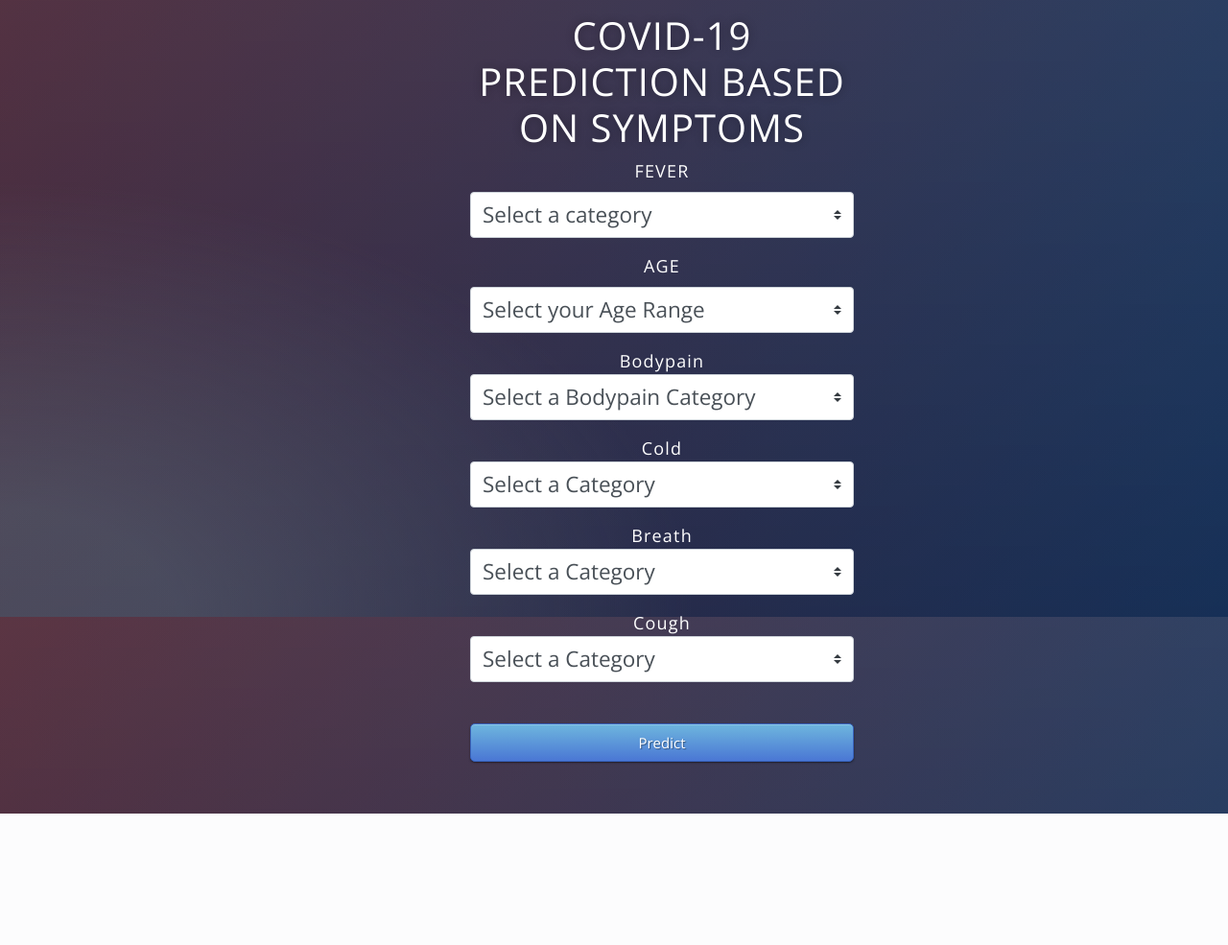
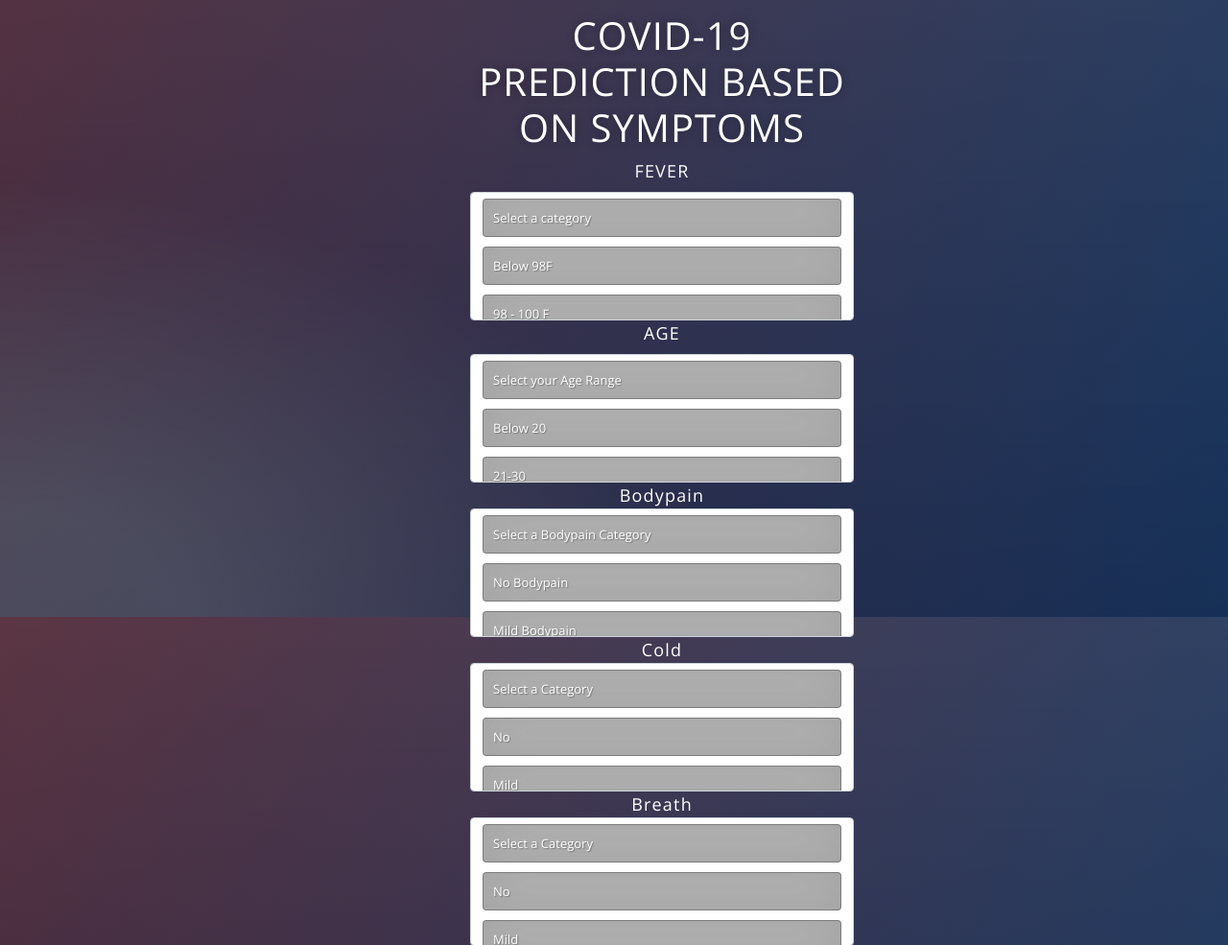
Before and after one commit to SaishMendke/covid_app, a Flask app: page / in a window 1280 px wide. Shown: the part 157-1142 px from the top of the page at 96% size. Before the commit the page ends 1005 px from the top, so only its background shows below. Run offline with Flask 2, Linux system fonts and the light colour scheme; some libraries are stand-ins or nearby versions.

Commit message:
Update index.html

```diff
--- a/templates/index.html
+++ b/templates/index.html
@@ -20,7 +20,7 @@
      <!-- Main Input For Receiving Query to our ML -->
     <form action="{{ url_for('predict')}}"method="post">
        <label for="fever">FEVER</label>
-         <select id="fever" name="fever" placeholder="Select the category" required="required" class="custom-select custom-select-lg mb-3">
+         <select id="fever" name="fever" placeholder="Select the category" required="required" class="custom-select" size="3">
            <option selected>Select a category</option>
            <option value="98">Below 98F</option>
            <option value="99">98 - 100 F</option>
@@ -28,7 +28,7 @@
            <option value="104">Above 104F</option>
          </select><br>
        <label for="age">AGE</label>
-         <select id="age" name="age" placeholder="Age" required="required" class="custom-select custom-select-lg mb-3">
+         <select id="age" name="age" placeholder="Age" required="required" class="custom-select" size="3">
            <option selected>Select your Age Range</option>
            <option value="10">Below 20</option>
            <option value="25">21-30</option>
@@ -39,28 +39,28 @@
            <option value="85">Above 70</option>
           </select><br>
       <lable for="bodypain">Bodypain</label>
-          <select id="bodypain" name="bodypain" placeholder="Bodypain" required="required" class="custom-select custom-select-lg mb-3">
+          <select id="bodypain" name="bodypain" placeholder="Bodypain" required="required" class="custom-select" size="3">
             <option selected>Select a Bodypain Category</option>
             <option value="0">No Bodypain</option>
             <option value="1">Mild Bodypain</option>
             <option value="2">Severe Bodypain</option>
           </select><br>
       <lable for="cold">Cold</label>
-          <select id="cold" name="cold" placeholder="Cold" required="required" class="custom-select custom-select-lg mb-3">
+          <select id="cold" name="cold" placeholder="Cold" required="required" class="custom-select" size="3">
             <option selected>Select a Category</option>
             <option value="0">No</option>
             <option value="1">Mild</option>
             <option value="2">Severe</option>
           </select><br>
       <lable for="breath">Breath</label>
-          <select id="breath" name="breath" placeholder="Breath" required="required" class="custom-select custom-select-lg mb-3">
+          <select id="breath" name="breath" placeholder="Breath" required="required" class="custom-select" size="3">
             <option selected>Select a Category</option>
             <option value="0">No</option>
             <option value="1">Mild</option>
             <option value="2">Severe</option>
           </select><br>
       <lable for="cough">Cough</label>
-          <select id="cough" name="cough" placeholder="Cough" required="required" class="custom-select custom-select-lg mb-3">
+          <select id="cough" name="cough" placeholder="Cough" required="required" class="custom-select" size="3">
             <option selected>Select a Category</option>
             <option value="0">No</option>
             <option value="1">Mild</option>
```
